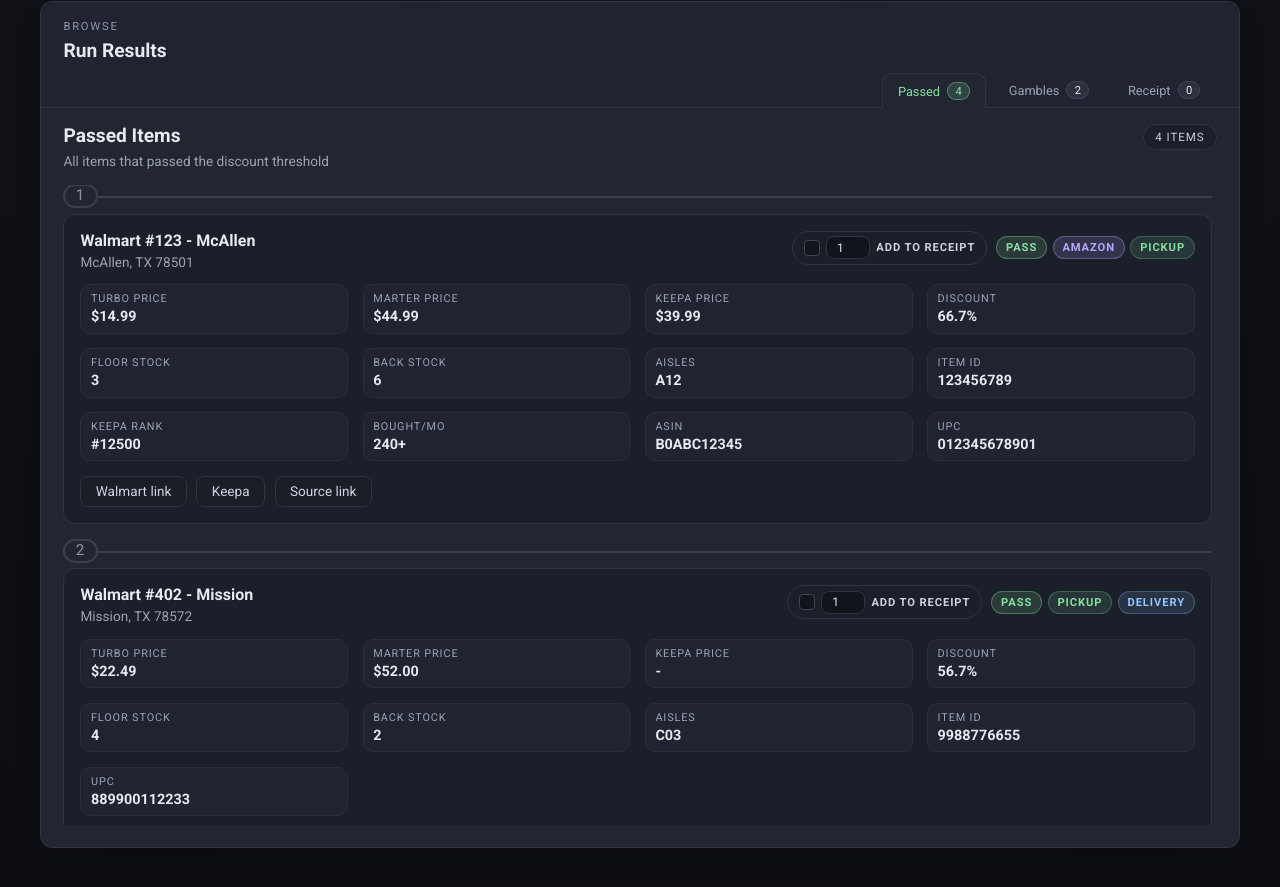
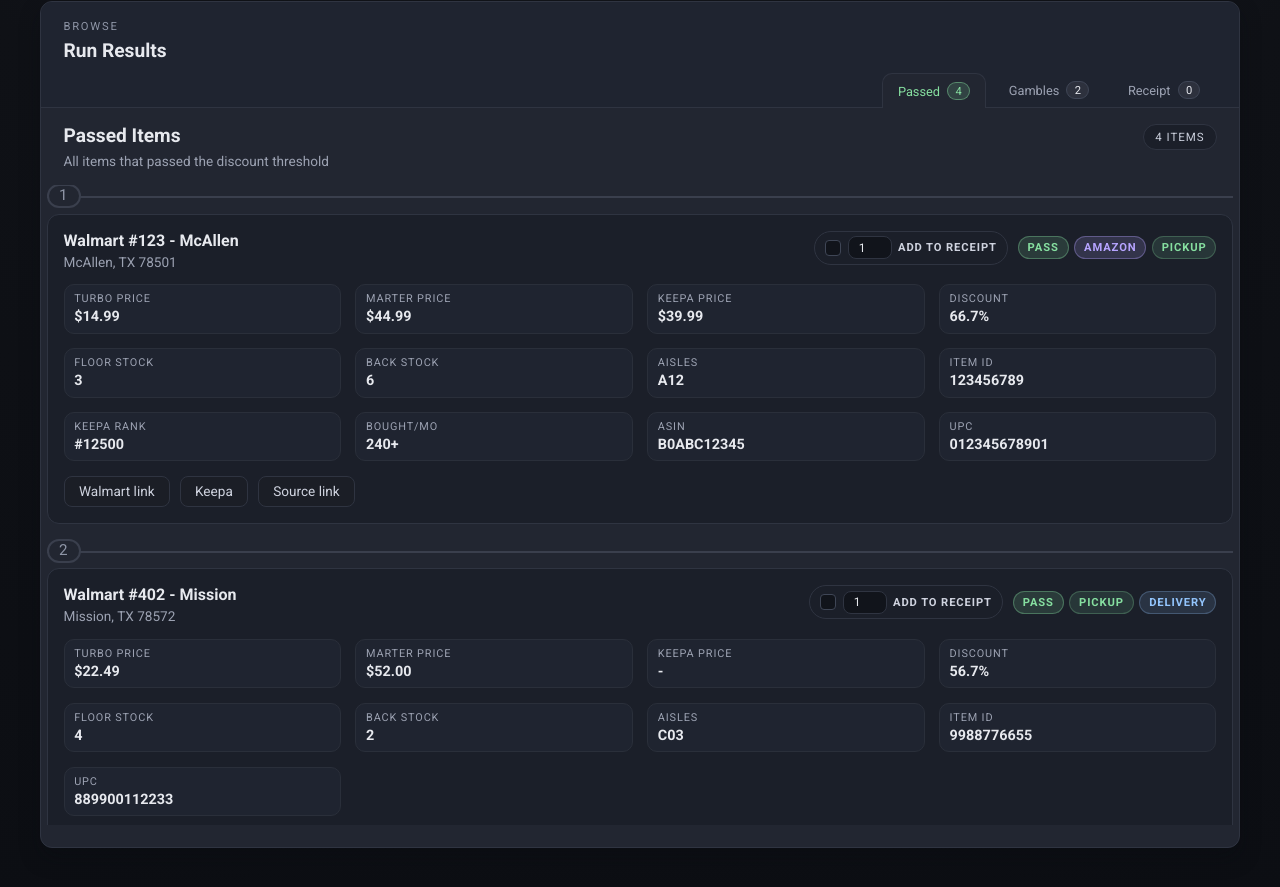
Before and after one commit to esojogerba/cnc-dashboard, a React (Vite) app: page /runs/run-0920 in a window 1280 px wide. Shown: the part 649-1536 px from the top of the page. Built offline with nearby package versions, Linux system fonts and the light colour scheme.

Commit message:
Fixed passed and gables list scrolls margins.

```diff
--- a/src/App.css
+++ b/src/App.css
@@ -869,7 +869,9 @@
 .summary-section-body.scrollable {
     max-height: 640px;
     overflow-y: auto;
-    padding-right: 0.3rem;
+    width: calc(100% + 2.8rem);
+    margin: 0 -1.4rem;
+    padding: 0 0.35rem 0;
 }
 
 .summary-item-list {
```
